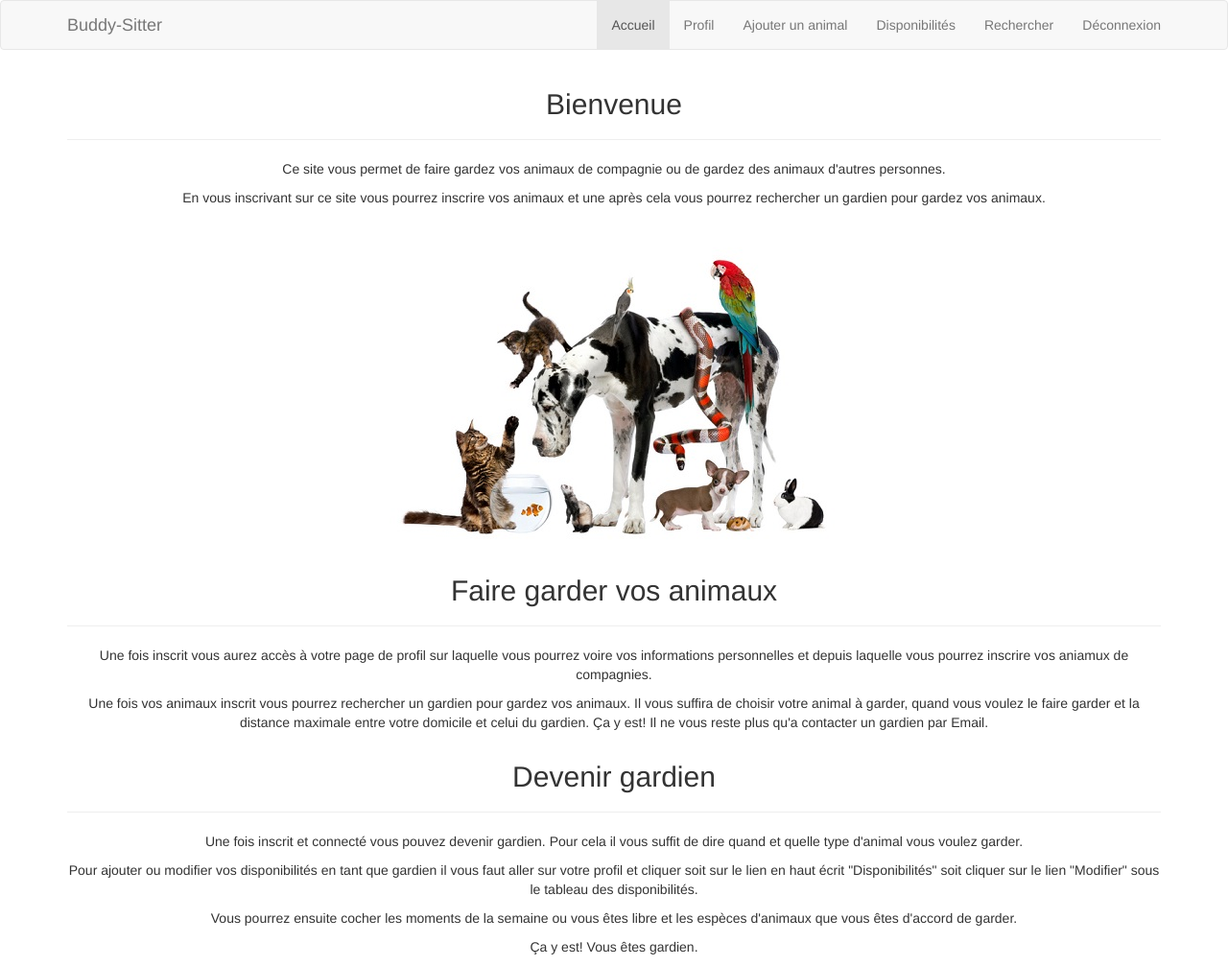
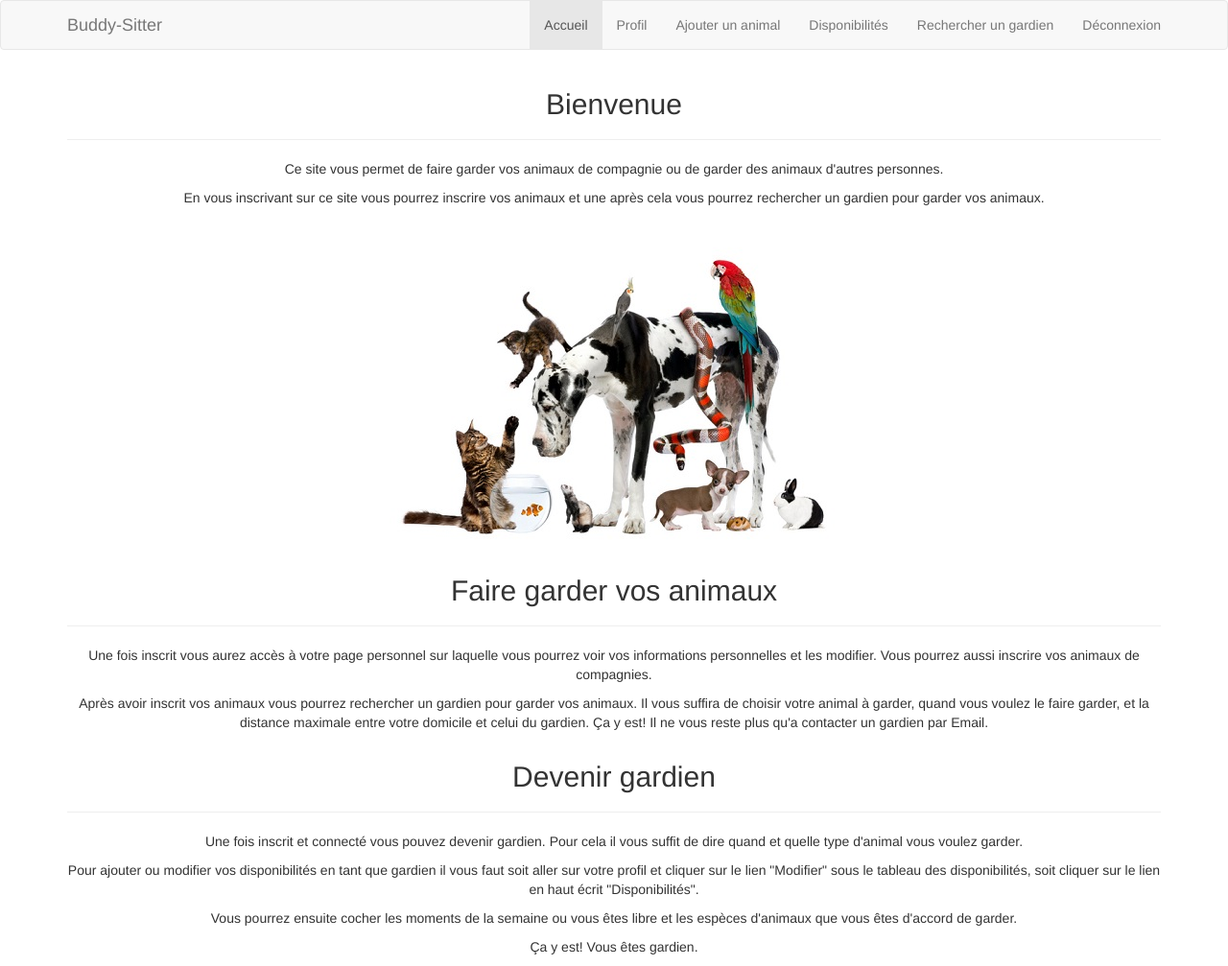
Before and after one commit to HerveNnsch/Buddy-Sitter, a PHP site: page / in a window 1280 px wide. Shown: the whole page at 96% size. Run offline with PHP 8.4, Linux system fonts and the light colour scheme; the visitor is signed in with stand-in values (Sample User, id 1); some libraries are stand-ins or nearby versions.

Commit message:
modifier les lien dans le nav
Continuer la doc_technique
rajouter un planning final

```diff
--- a/sources/ajoutanimal.php
+++ b/sources/ajoutanimal.php
@@ -42,7 +42,7 @@ if (isset($_REQUEST["btnsave"])) {
                     <li><a href="profil.php">Profil</a></li>
                     <li class="active"><a href='ajoutanimal.php'>Ajouter un animal</a></li>
                     <li><a href='disponibilites.php'>Disponibilités</a></li>
-                    <li><a href="rechercher.php">Rechercher</a></li>
+                    <li><a href="rechercher.php">Rechercher un gardien</a></li>
                     <li><a href='deconnexion.php'>Déconnexion</a></li>
                     </ul>
 
--- a/sources/dao.php
+++ b/sources/dao.php
@@ -369,7 +369,7 @@ function recupererEspeceGardable($idUtilisateur) {
  * @param int $distance la distance maximale
  * @return array retourne un tableau contenant les gardiens disponibles
  */
-function rechercherGardien($dispos, $idEspece, $lat, $lng, $distance) {
+function rechercherGardien($dispos, $idEspece, $lat, $lng, $distance, $idUtilisateur) {
     //le tableau des dispos est transformé en string pour être insérer dans la requête.
     $ids = implode(",", $dispos);
     str_replace('"', '', $ids);
@@ -378,10 +378,12 @@ function rechercherGardien($dispos, $idEspece, $lat, $lng, $distance) {
                 . "WHERE idHoraire IN (" . $ids . ") "
                 . "AND idEspece = :idEspece "
                 . "AND (DEGREES(Acos(sin(radians(:lat))*sin(radians(lat))+cos(radians(:lat))*cos(radians(lat))*cos(radians(:lng-lng)))))*110.544 < :distance "
+                . "AND idUtilisateur != :idutilisateur "
                 . "GROUP BY idUtilisateur");
         $pssEspeces->bindParam(':idEspece', $idEspece);
         $pssEspeces->bindParam(':lat', $lat);
         $pssEspeces->bindParam(':lng', $lng);
+        $pssEspeces->bindParam(':idutilisateur', $idUtilisateur);
         $pssEspeces->bindParam(':distance', $distance);
         $pssEspeces->execute();
         return $pssEspeces->fetchAll(PDO::FETCH_ASSOC);
--- a/sources/index.php
+++ b/sources/index.php
@@ -26,7 +26,7 @@ session_start();
                             <li><a href="profil.php">Profil</a></li>
                             <li><a href='ajoutanimal.php'>Ajouter un animal</a></li>
                             <li><a href='disponibilites.php'>Disponibilités</a></li>
-                            <li><a href="rechercher.php">Rechercher</a></li>
+                            <li><a href="rechercher.php">Rechercher un gardien</a></li>
                             <li><a href='deconnexion.php'>Déconnexion</a></li>
                         <?php else: ?>
                             <li class="active"><a href="index.php">Accueil</a></li>
@@ -46,9 +46,9 @@ session_start();
             </div>
             <div class="row">
                 <div class="col-lg-12 text-center">
-                    <p>Ce site vous permet de faire gardez vos animaux de compagnie ou de gardez des animaux d'autres personnes.</p>
+                    <p>Ce site vous permet de faire garder vos animaux de compagnie ou de garder des animaux d'autres personnes.</p>
                     <p>En vous inscrivant sur ce site vous pourrez inscrire vos animaux et une après cela
-                        vous pourrez rechercher un gardien pour gardez vos animaux.</p>
+                        vous pourrez rechercher un gardien pour garder vos animaux.</p>
                 </div>
             </div>
             <div class="row">
@@ -64,10 +64,10 @@ session_start();
             </div>
             <div class="row">
                 <div class="col-lg-12 text-center">
-                    <p>Une fois inscrit vous aurez accès à votre page de profil sur laquelle vous pourrez voire vos informations
-                        personnelles et depuis laquelle vous pourrez inscrire vos aniamux de compagnies.</p>
-                    <p>Une fois vos animaux inscrit vous pourrez rechercher un gardien pour gardez vos animaux.
-                        Il vous suffira de choisir votre animal à garder, quand vous voulez le faire garder et la distance maximale
+                    <p>Une fois inscrit vous aurez accès à votre page personnel sur laquelle vous pourrez voir vos informations
+                        personnelles et les modifier. Vous pourrez aussi inscrire vos animaux de compagnies.</p>
+                    <p>Après avoir inscrit vos animaux vous pourrez rechercher un gardien pour garder vos animaux.
+                        Il vous suffira de choisir votre animal à garder, quand vous voulez le faire garder, et la distance maximale
                         entre votre domicile et celui du gardien.
                         Ça y est! Il ne vous reste plus qu'a contacter un gardien par Email.</p>
                 </div>
@@ -82,8 +82,9 @@ session_start();
                 <div class="col-lg-12 text-center">
                     <p>Une fois inscrit et connecté vous pouvez devenir gardien. Pour cela il vous suffit de dire quand et quelle type d'animal vous
                         voulez garder.</p>
-                    <p>Pour ajouter ou modifier vos disponibilités en tant que gardien il vous faut aller sur votre profil et cliquer soit sur le lien en haut
-                        écrit "Disponibilités" soit cliquer sur le lien "Modifier" sous le tableau des disponibilités.</p>
+                    <p>Pour ajouter ou modifier vos disponibilités en tant que gardien il vous faut soit aller sur votre profil et cliquer
+                        sur le lien "Modifier" sous le tableau des disponibilités, soit cliquer sur le lien en haut
+                        écrit "Disponibilités".</p>
                     <p>Vous pourrez ensuite cocher les moments de la semaine ou vous êtes libre et les espèces d'animaux que vous êtes d'accord
                         de garder. </p>
                     <p>Ça y est! Vous êtes gardien.</p>
--- a/sources/inscription.php
+++ b/sources/inscription.php
@@ -14,6 +14,9 @@ if (isset($_REQUEST["btnsave"])) {
     curl_setopt($getCoordonée, CURLOPT_RETURNTRANSFER, true);
     curl_setopt($getCoordonée, CURLOPT_SSL_VERIFYPEER, false);
     $info = json_decode(curl_exec($getCoordonée), true);
+    if ($info["status"] == "ZERO_RESULTS") {
+        $erreur = "L'adresse est introuvable";
+    } else {
         $lat = $info["results"][0]["geometry"]["location"]["lat"];
         $lng = $info["results"][0]["geometry"]["location"]["lng"];
         if ($_REQUEST["pwd"] == $_REQUEST["pwd2"]) {
@@ -24,6 +27,7 @@ if (isset($_REQUEST["btnsave"])) {
             header('Location: index.php');
         } else {
             $erreur = "Les deux mots de passe ne correspondent pas";
+        }
     }
 }
 ?>
--- a/sources/modifieranimal.php
+++ b/sources/modifieranimal.php
@@ -38,7 +38,7 @@ if (isset($_REQUEST["btnsave"])) {
                     <li class="active"><a href="profil.php">Profil</a></li>
                     <li><a href='ajoutanimal.php'>Ajouter un animal</a></li>
                     <li><a href='disponibilites.php'>Disponibilités</a></li>
-                    <li><a href="rechercher.php">Rechercher</a></li>
+                    <li><a href="rechercher.php">Rechercher un gardien</a></li>
                     <li><a href='deconnexion.php'>Déconnexion</a></li>
                 </ul>
 
--- a/sources/modifierinformations.php
+++ b/sources/modifierinformations.php
@@ -46,7 +46,7 @@ if (isset($_REQUEST["btnsave"])) {
                     <li class="active"><a href="profil.php">Profil</a></li>
                     <li><a href='ajoutanimal.php'>Ajouter un animal</a></li>
                     <li><a href='disponibilites.php'>Disponibilités</a></li>
-                    <li><a href="rechercher.php">Rechercher</a></li>
+                    <li><a href="rechercher.php">Rechercher un gardien</a></li>
                     <li><a href='deconnexion.php'>Déconnexion</a></li>
                 </ul>
 
--- a/sources/profil.php
+++ b/sources/profil.php
@@ -42,7 +42,7 @@ $eGardable = recupererEspeceGardable($_SESSION["id"]);
                     <li class="active"><a href="profil.php">Profil</a></li>
                     <li><a href='ajoutanimal.php'>Ajouter un animal</a></li>
                     <li><a href='disponibilites.php'>Disponibilités</a></li>
-                    <li><a href="rechercher.php">Rechercher</a></li>
+                    <li><a href="rechercher.php">Rechercher un gardien</a></li>
                     <li><a href='deconnexion.php'>Déconnexion</a></li>
                 </ul>
             </div>
--- a/sources/rechercher.php
+++ b/sources/rechercher.php
@@ -44,7 +44,7 @@ $horaires = recupererHoraires();
                     <li><a href="profil.php">Profil</a></li>
                     <li><a href='ajoutanimal.php'>Ajouter un animal</a></li>
                     <li><a href='disponibilites.php'>Disponibilités</a></li>
-                    <li class="active"><a href="rechercher.php">Rechercher</a></li>
+                    <li class="active"><a href="rechercher.php">Rechercher un gardien</a></li>
                     <li><a href='deconnexion.php'>Déconnexion</a></li>
                 </ul>
 
@@ -59,7 +59,7 @@ $horaires = recupererHoraires();
                             <div class="col-lg-12"><label style="color: red"><?= $erreur ?></label></div>
                         </div>
                         <div class="row">
-                            <div class="col-lg-2"><label>Animal :</label></div>
+                            <div class="col-lg-2"><label>Votre animal :</label></div>
                             <div class="col-lg-10"><?php afficherAnimauxSelect($animaux); ?></div>
                         </div>
                         <div class="row">
@@ -71,7 +71,7 @@ $horaires = recupererHoraires();
                             <div class="col-lg-10"><?php afficherDisponibilites([], $horaires, true) ?></div>
                         </div>
                         <div class="row">
-                            <div class="col-lg-2"><label>Distance maximum :</label></div>
+                            <div class="col-lg-2"><label>Distance maximum (en km):</label></div>
                             <div class="col-lg-10"><input type="number" name="distance" required="" min="1" max="200" value="10"></div>
                         </div>
                         <input class="btn btn-success btn-lg" type="submit" value="Rechercher" name="btnsave" >
--- a/sources/resultats.php
+++ b/sources/resultats.php
@@ -23,7 +23,7 @@ if (!isset($_SESSION["id"])) {
 if (isset($_REQUEST["disponible"])) {
     $animal = recupererAnimal($_REQUEST["animal"]);
     $adresse = recupererAdresseDeUtilisateur($_SESSION["id"]);
-    $resultats = rechercherGardien($_REQUEST["disponible"], $animal[0]["idEspece"], $adresse[0]["Lat"], $adresse[0]["Lng"], $_REQUEST["distance"]);
+    $resultats = rechercherGardien($_REQUEST["disponible"], $animal[0]["idEspece"], $adresse[0]["Lat"], $adresse[0]["Lng"], $_REQUEST["distance"],$_SESSION["id"]);
     //si aucun gardien n'a été trouvé on redirige vers la page de recherche avec l'erreur n° 2
     if (count($resultats) < 1) {
         header('Location:rechercher.php?erreur=2');
@@ -53,7 +53,7 @@ if (isset($_REQUEST["disponible"])) {
                     <li><a href="profil.php">Profil</a></li>
                     <li><a href='ajoutanimal.php'>Ajouter un animal</a></li>
                     <li><a href='disponibilites.php'>Disponibilités</a></li>
-                    <li><a href="rechercher.php">Rechercher</a></li>
+                    <li><a href="rechercher.php">Rechercher un gardien</a></li>
                     <li><a href='deconnexion.php'>Déconnexion</a></li>
                 </ul>
 
```
Also changed, not shown: sources/disponibilites.php (+21 -9 lines), sources/modifieradresse.php (+14 -6 lines), sources/phptohtml.php (+19 -12 lines), 2 other files. Lines whose indentation alone changed are shown as unchanged.
